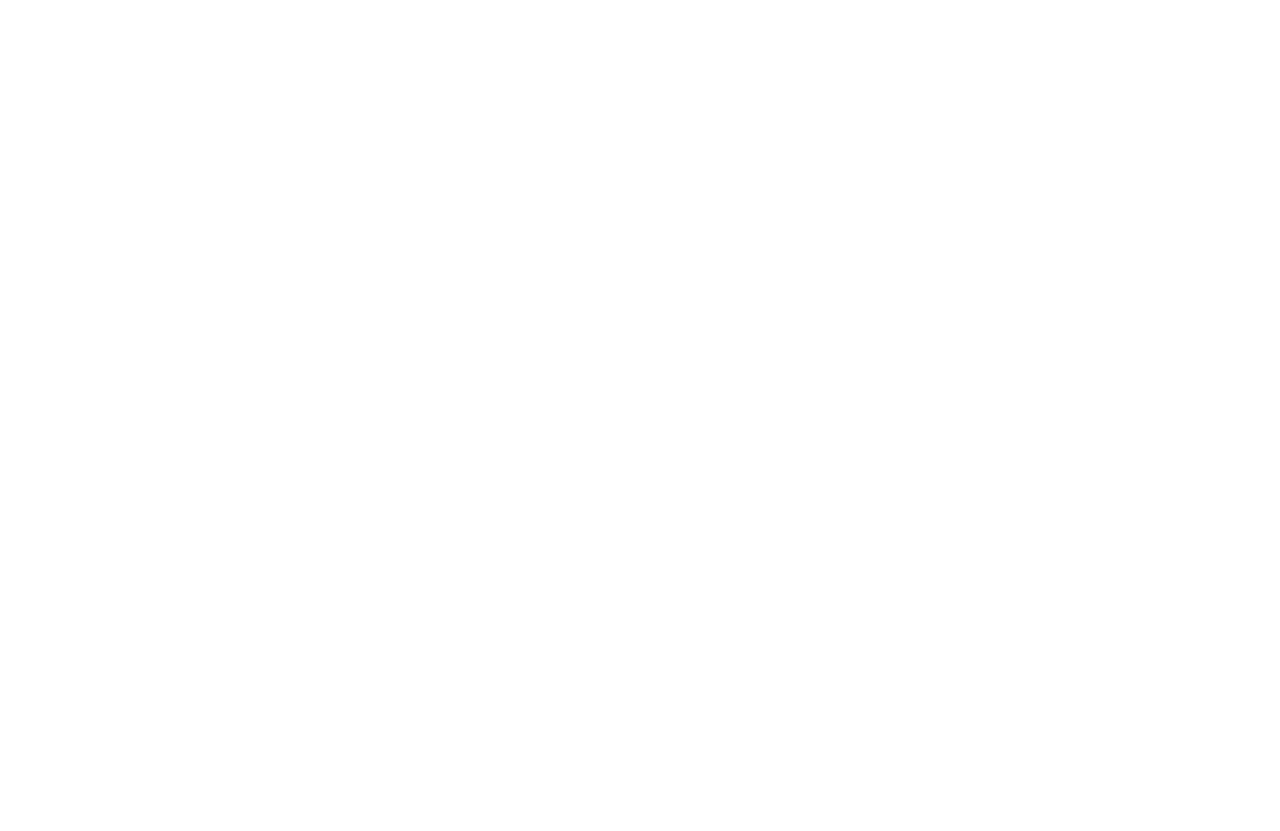
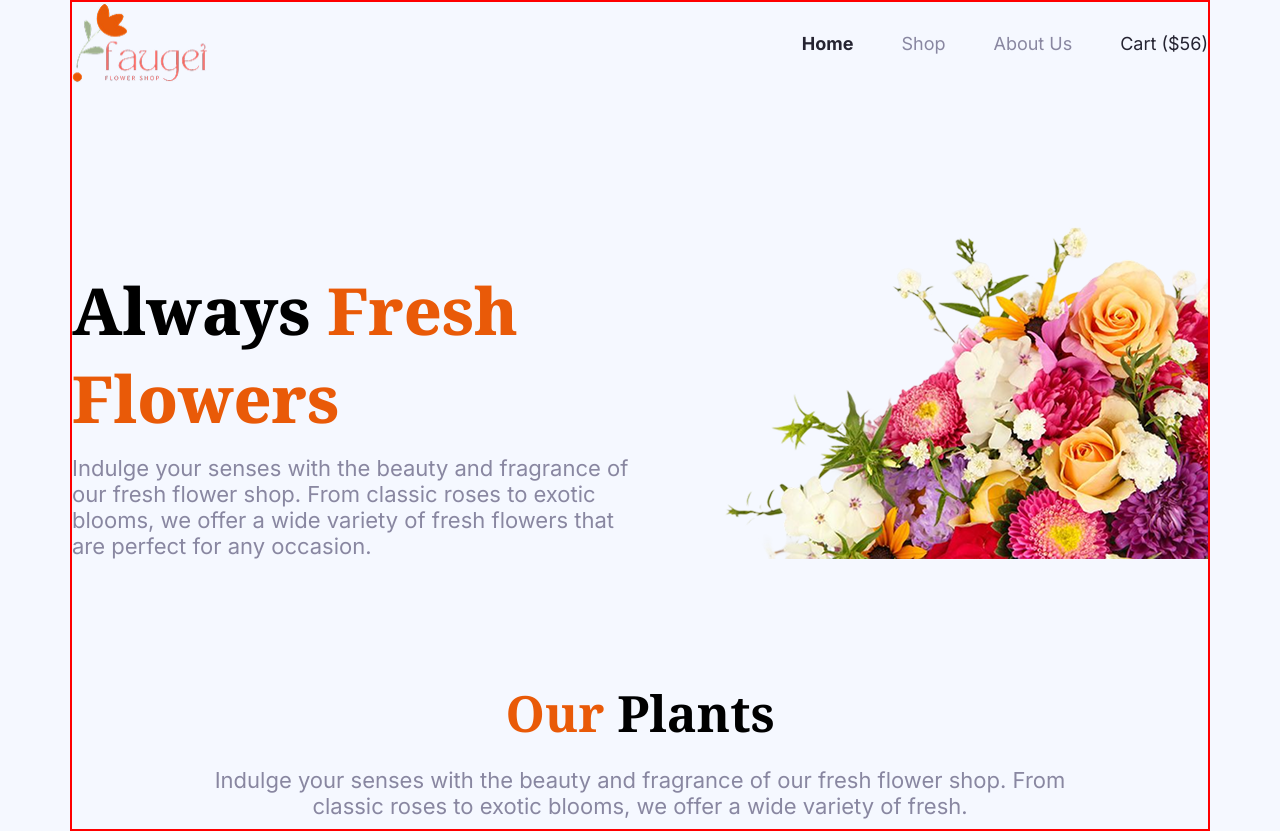
Before and after one commit to abisekmohammad/Responsive-Flowers-main, a plain HTML site: page index.html in a window 1280 px wide. Before the commit the page ends 800 px from the top, so only its background shows below. Drawn offline with Linux system fonts and the light colour scheme.

Commit message:
two section

```diff
--- a/index.html
+++ b/index.html
@@ -4,8 +4,58 @@
     <meta charset="UTF-8">
     <meta name="viewport" content="width=device-width, initial-scale=1.0">
     <title>Flowers main website</title>
+    <link rel="preconnect" href="https://fonts.googleapis.com">
+    <link rel="preconnect" href="https://fonts.gstatic.com" crossorigin>
+    <link href="https://fonts.googleapis.com/css2?family=Noto+Serif:ital,wght@0,100..900;1,100..900&display=swap"
+        rel="stylesheet">
+
+        <link rel="preconnect" href="https://fonts.googleapis.com">
+        <link rel="preconnect" href="https://fonts.gstatic.com" crossorigin>
+        <link
+            href="https://fonts.googleapis.com/css2?family=Inter:ital,opsz,wght@0,14..32,100..900;1,14..32,100..900&display=swap"
+            rel="stylesheet">
+
+    <link rel="stylesheet" href="./style/style.css">
 </head>
-<body>
+<body class="container">
+   <header>
+    <nav>
+        <img class="logo" src="./assets/logo.png" alt="logo">
+        <ul class="menu">
+            <li class="home"><a class="color1" href=""> Home</a></li>
+            <li class="shop"><a class="color2" href="">Shop</a></li>
+            <li class="about_us"><a class="color2" href="">About Us</a></li>
+            <li class="cart "><a class="color1" href="">Cart ($56)</a></li>
+        </ul>
+
+    </nav>
+
+    <section>
+        <div class="banner">
+            <div class="content_text">
+                <h1 class="bannerh1 secondary_font">Always <span class="h1color secondary_font"> Fresh</span> <br> <span class="h1color secondary_font">Flowers</span></h1>
+                <p class="bannerp">Indulge your senses with the beauty and fragrance of our fresh flower shop. From classic roses to exotic blooms, we offer a wide variety of fresh flowers that are perfect for any occasion.</p>
+            </div> <div class="content_img">
+                <img src="./assets/hero-flower.png" alt="">
+            </div>
+        </div>
+    </section>
+
+   </header>
+
+   <main>
+    <section>
+        <div class="ourplants">
+            <h2> <span class="color3">Our</span> Plants </h2>
+            <p class="pplants">Indulge your senses with the beauty and fragrance of our fresh flower shop. From classic roses to exotic blooms, we
+            offer a wide variety of fresh.</p>
+        </div>
+    </section>
+
+   </main>
+   <footer>
+
+   </footer>
 
 </body>
 </html>
--- /dev/null
+++ b/style/style.css
@@ -0,0 +1,124 @@
+*{
+   box-sizing: border-box;
+    margin: 0px;
+    padding: 0px;
+    background-color: #F5F8FF;
+    font-family: "Inter", sans-serif;
+
+}
+* h2{
+    font-size: 50px;
+    font-weight: bold;
+    font-family: "Noto Serif", serif;
+ }
+
+ * p{
+    font-size: 22px;
+    font-weight: 400;
+    font-family: "Inter", sans-serif;
+    color: #8987A1;
+ }
+.primary_font{
+    font-family: "Inter", sans-serif;
+}
+.secondary_font {
+    font-family: "Noto Serif", serif;
+}
+.container{
+    max-width: 1140px;
+    margin: 0px auto 0px auto;
+    border: red 2px solid;
+}
+nav{
+    display: flex;
+    justify-content: space-between;
+    align-items: center;
+}
+nav ul li{
+    list-style: none;
+}
+nav ul li a{
+    text-decoration: none;
+}
+.logo{
+    width: 135px;
+    height: 82px;
+}
+.menu{
+    display: flex;
+    gap: 48px;
+}
+.color1 {
+    color: #252432;
+    font-size: 18px;
+
+}
+.home{
+    font-weight: bolder;
+}
+
+.color2 {
+    color: #8987A1;
+    font-size: 18px;
+    font-weight:400;}
+.color3{
+    color: #E95A08;
+    font-size: 50px;
+    font-weight: bold;
+    font-family: "Noto Serif", serif;
+}
+.banner{
+    margin-top: 120px;
+    display: flex;
+    align-items: end;
+}
+.h1color{
+    color: #E95A08;
+}
+.bannerh1{
+    font-size:65px ;
+    font-weight: 800;
+}
+.bannerp{
+    margin-top: 13px;
+    font-size: 22px;
+    font-weight: 400;
+    color: #8987A1;
+}
+.content_img{
+    display: flex;
+}
+.ourplants{
+    margin-top: 120px;
+    margin-bottom: 40px;
+    display: block;
+    align-items: center;
+    text-align: center;
+}
+.pplants{
+    width: 888px;
+    height: 22px;
+    margin: 20px auto 0px auto;
+}
+
+@media screen and ( max-width: 990px) {
+    .about_us{
+        display: none;
+    }
+         .home {
+             display: none;
+         }
+         .shop{
+            display: none;
+         }
+         .logo {
+            width: 63px;
+            height: 38px;
+         }
+
+    .banner{
+        display: flex;
+        flex-direction: column-reverse;
+        flex-wrap: wrap;
+    }
+}
```
Also changed, not shown: assets/deal-ana.png (added), assets/deal-bloom.png (added), assets/deal-zabo.png (added), assets/flower-store.png (added), assets/hero-flower.png (added), assets/icon-facebook.png (added), assets/icon-linkedin.png (added), assets/icon-twitter.png (added), assets/icon-youtube.png (added), assets/logo.png (added), assets/news-letter-bg.png (added), assets/sample-flower-image.png (added), assets/trusted-badge.png (added).
